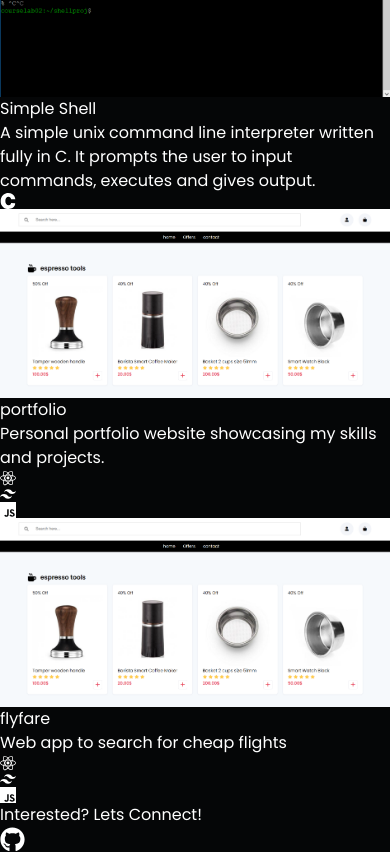
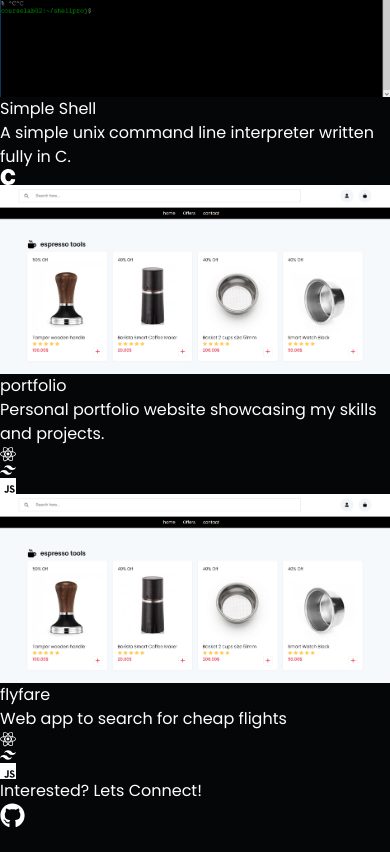
Before and after one commit to m0nztrum/portfolio, a React (Vite) app: page / in a window 390 px wide. Shown: the part 4280-5132 px from the top of the page. After the commit the page ends 5108 px from the top, so only its background shows below. Built offline with nearby package versions, Linux system fonts and the light colour scheme.

Commit message:
style: a little bit of styling

```diff
--- a/src/components/Contact.jsx
+++ b/src/components/Contact.jsx
@@ -2,14 +2,17 @@ import { FaGithub } from 'react-icons/fa';
 
 function Contact() {
     return (
-        <div
-            id="contact"
-            className="w-full h-screen flex justify-center items-center p-4"
-        >
-            <div className="pb-8">
-                <p className="font-bold inline">Interested? Lets Connect!</p>
+        <div id="contact" className="w-full h-screen">
+            <div className="mx-auto flex h-full px-8 max-w-[1000px] flex-col justify-center items-center">
+                <p className="font-bold inline text-2xl mb-8">
+                    Interested? Lets Connect!
+                </p>
                 <div className="p-4">
-                    <a>
+                    <a
+                        href="https://github.com/m0nztrum"
+                        target="_blank"
+                        rel="noopener noreferrer"
+                    >
                         <FaGithub size={25} />
                     </a>
                 </div>
--- a/src/components/ProjectCard.jsx
+++ b/src/components/ProjectCard.jsx
@@ -2,7 +2,8 @@ import { createElement } from 'react';
 
 const ProjectCard = ({ title, desc, techStack, image }) => {
     return (
-        <div className="rounded-2xl p-5 md:p-6 bg-gray-950">
+        // TODO: Find bettter colors
+        <div className="rounded-2xl p-5 md:p-6 bg-gray-950 hover:scale-105 duration-500 transform">
             <div className="relative w-full">
                 <img
                     src={image}
@@ -18,6 +19,7 @@ const ProjectCard = ({ title, desc, techStack, image }) => {
             <div className="mt-4 flex flex-wrap gap-2">
                 {techStack.map((tech, index) => (
                     <p key={index} className="text-white text-lg pt-2">
+                        {/* FIX: Make the icon larger" */}
                         {createElement(tech.icon)}
                     </p>
                 ))}
--- a/src/components/Projects.jsx
+++ b/src/components/Projects.jsx
@@ -4,7 +4,7 @@ import ProjectCard from './ProjectCard';
 function Projects() {
     return (
         <div id="projects" className="w-full h-screen">
-            <div className="mx-auto px-8 flex flex-col max-w-[1000px] pt-[50px]">
+            <div className="mx-auto px-8 h-full flex flex-col max-w-[1000px] pt-[50px]">
                 {/* header for section */}
                 <div className="flex w-full pb-[42px]">
                     <p className="text-5xl font-bold">Projects</p>
--- a/src/components/Skills.jsx
+++ b/src/components/Skills.jsx
@@ -12,7 +12,7 @@ function Skills() {
 
     return (
         <div id="skills" className="h-screen w-full">
-            <div className="mx-auto flex h-full w-full max-w-[1000px] flex-col justify-center px-8">
+            <div className="mx-auto flex h-full max-w-[1000px] flex-col justify-center px-8">
                 {/* section header */}
                 <div>
                     <p className="inline text-5xl font-bold">Skills</p>
--- a/src/constants/index.js
+++ b/src/constants/index.js
@@ -71,7 +71,7 @@ const technologies = [
 const projects = [
     {
         title: 'Simple Shell',
-        desc: 'A simple unix command line interpreter written fully in C. It prompts the user to input commands, executes and gives output.',
+        desc: 'A simple unix command line interpreter written fully in C.',
         techStack: [
             {
                 name: 'C',
```
Also changed, not shown: src/components/SpotlightProject.jsx (added, +7 -0 lines).
